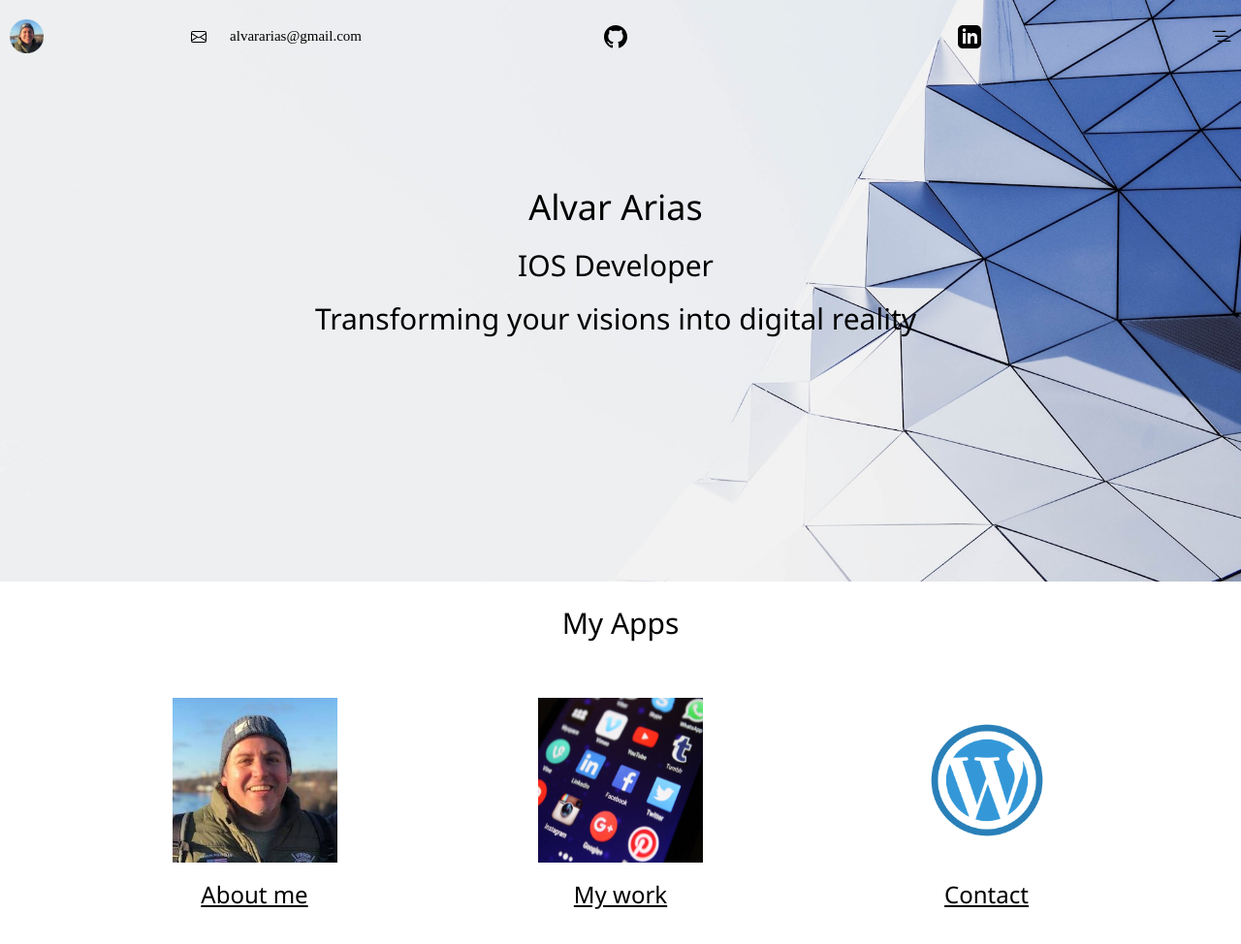
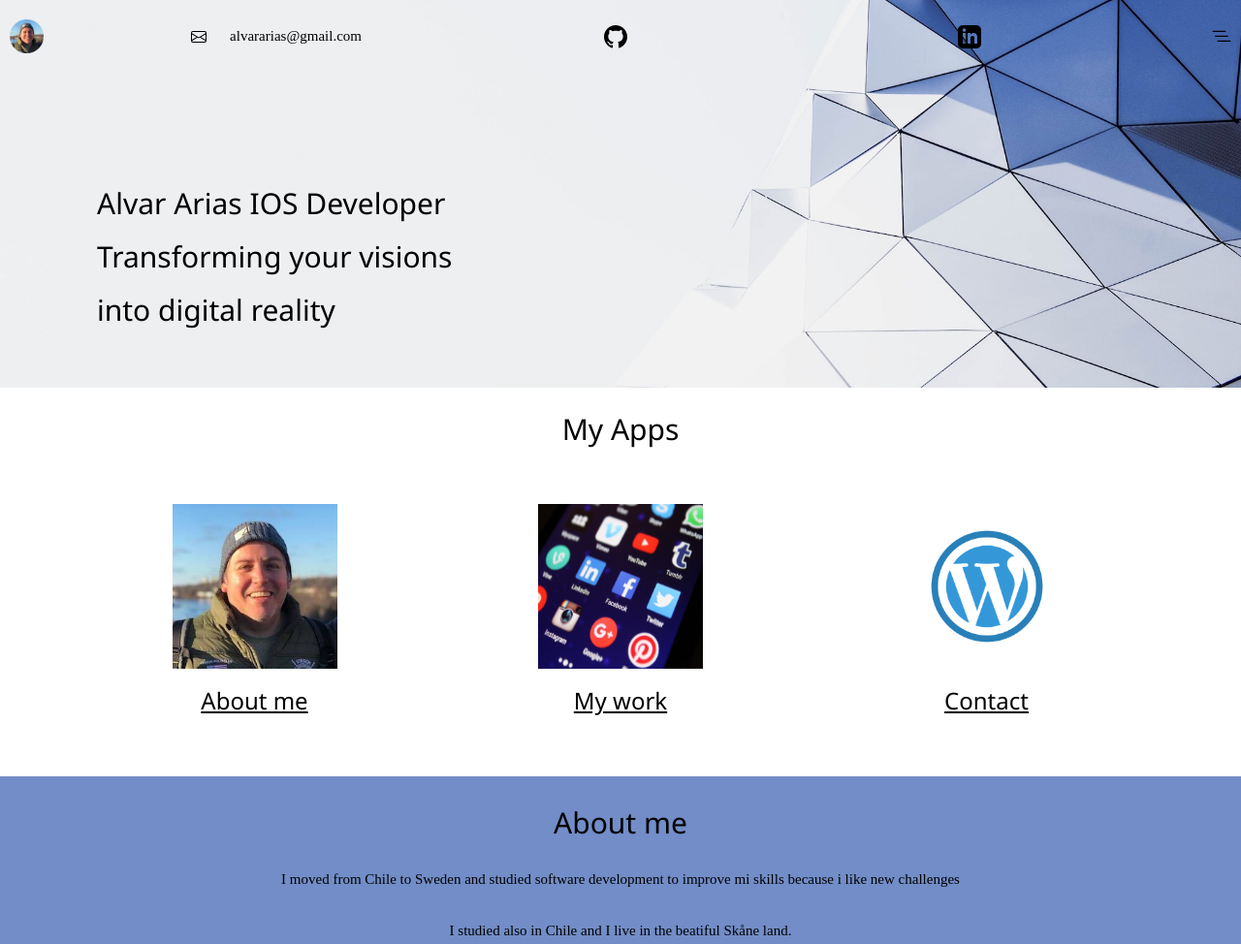
Before and after one commit to AlvarArias/alvararias.github.io, a plain HTML site: page index.html in a window 1280 px wide. Shown: the top 974 px of the page at 97% size. Drawn offline with nearby package versions, Linux system fonts and the light colour scheme; a web font is replaced by a local one.

Commit message:
header changes

```diff
--- a/assets/css/style.css
+++ b/assets/css/style.css
@@ -18,7 +18,7 @@ header#home {
     background-image: url(./img-header.png);
     background-size: cover;
     background-position: center bottom;
-    height: 600px;
+    height: 400px;
     padding-right: 10px;
 
 }
@@ -171,10 +171,10 @@ a:unvisited {
     padding-top: 8%;
     width: 50%;
     /*background-color: red;*/
-    margin-left: auto;
+    margin-left: 100px;
     margin-right: auto;
     font-family: 'Comfortaa', cursive;
-    text-align: center;
+    text-align: left;
 }
 
 
--- a/index.html
+++ b/index.html
@@ -76,14 +76,12 @@
 
         </div>
 
+        <div id="my-headline">
+            <h2>Alvar Arias IOS Developer</h2>
+            <h2>Transforming your visions</h2>
+            <h2>into digital reality</h2>
 
-        <div id="my-headline">
-            <h1 class="w3-animate-fading"> Alvar Arias</h1>
-            <h2 class="w3-animate-fading">IOS Developer</h2>
-            <h2 class="w3-animate-right">Transforming your visions into digital reality</h2>
-        </div>
-
-
+            </div>
 
     </header>
 
```
